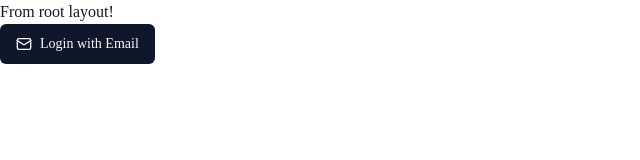
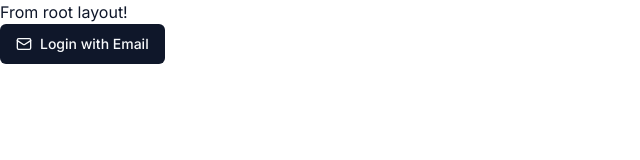
Before and after one commit to Jibbril/collection-app, a Next.js app: page / in a window 1280 px wide. Shown: the top 160 px of the page, without its empty margins (0-640 px from the left). Built offline with nearby package versions, Linux system fonts and the light colour scheme.

Commit message:
Add Inter font

```diff
--- a/src/app/layout.tsx
+++ b/src/app/layout.tsx
@@ -1,4 +1,10 @@
 import '../styles/globals.css';
+import { Inter } from 'next/font/google'
+
+const inter = Inter({
+  subsets: ['latin'],
+  display: 'swap',
+})
 
 export default function RootLayout({
   // Layouts must accept a children prop.
@@ -8,7 +14,7 @@ export default function RootLayout({
   children: React.ReactNode;
 }) {
   return (
-    <html lang="en">
+    <html lang="en" className={inter.className}>
       <body>
         <h1>From root layout!</h1>
         {children}
```
